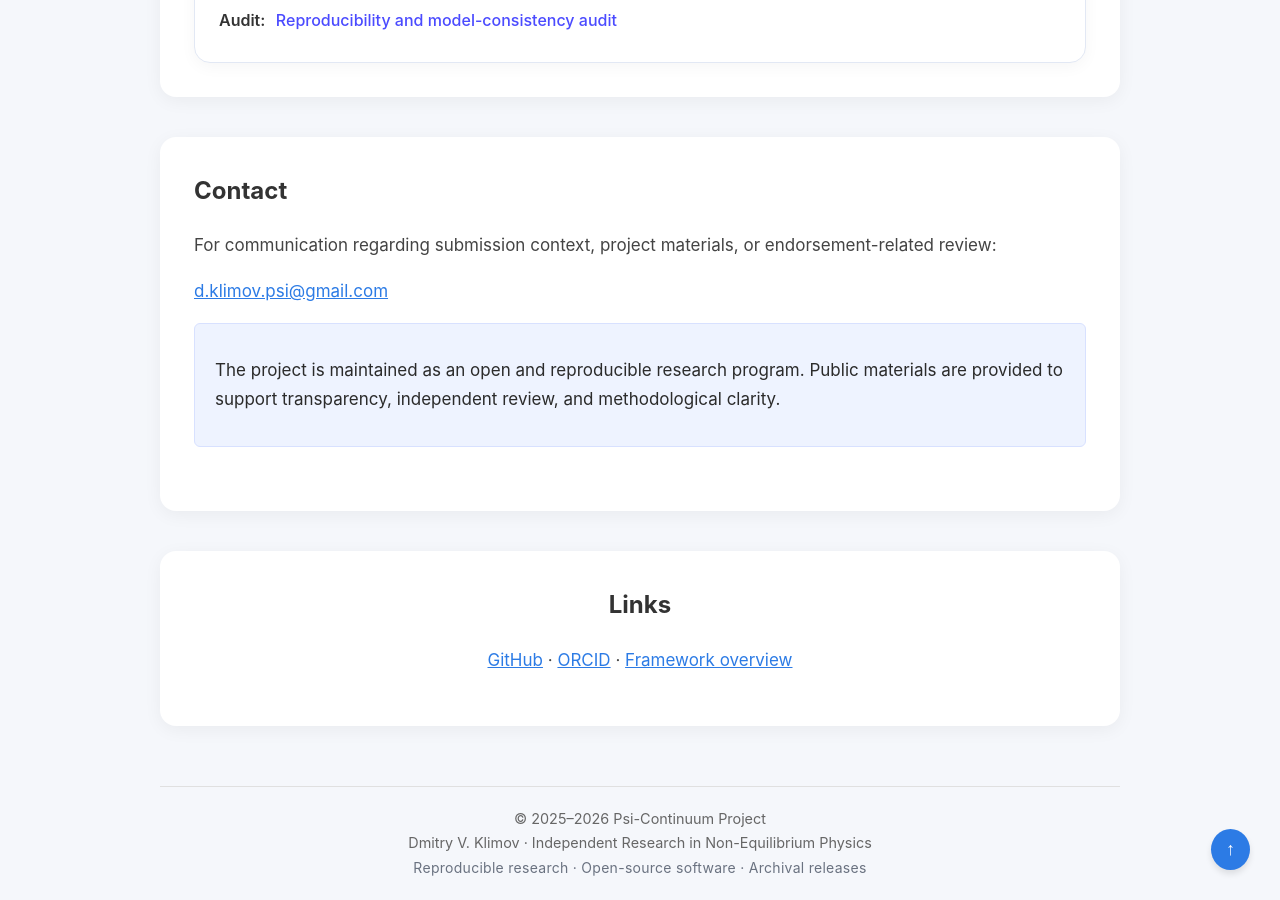
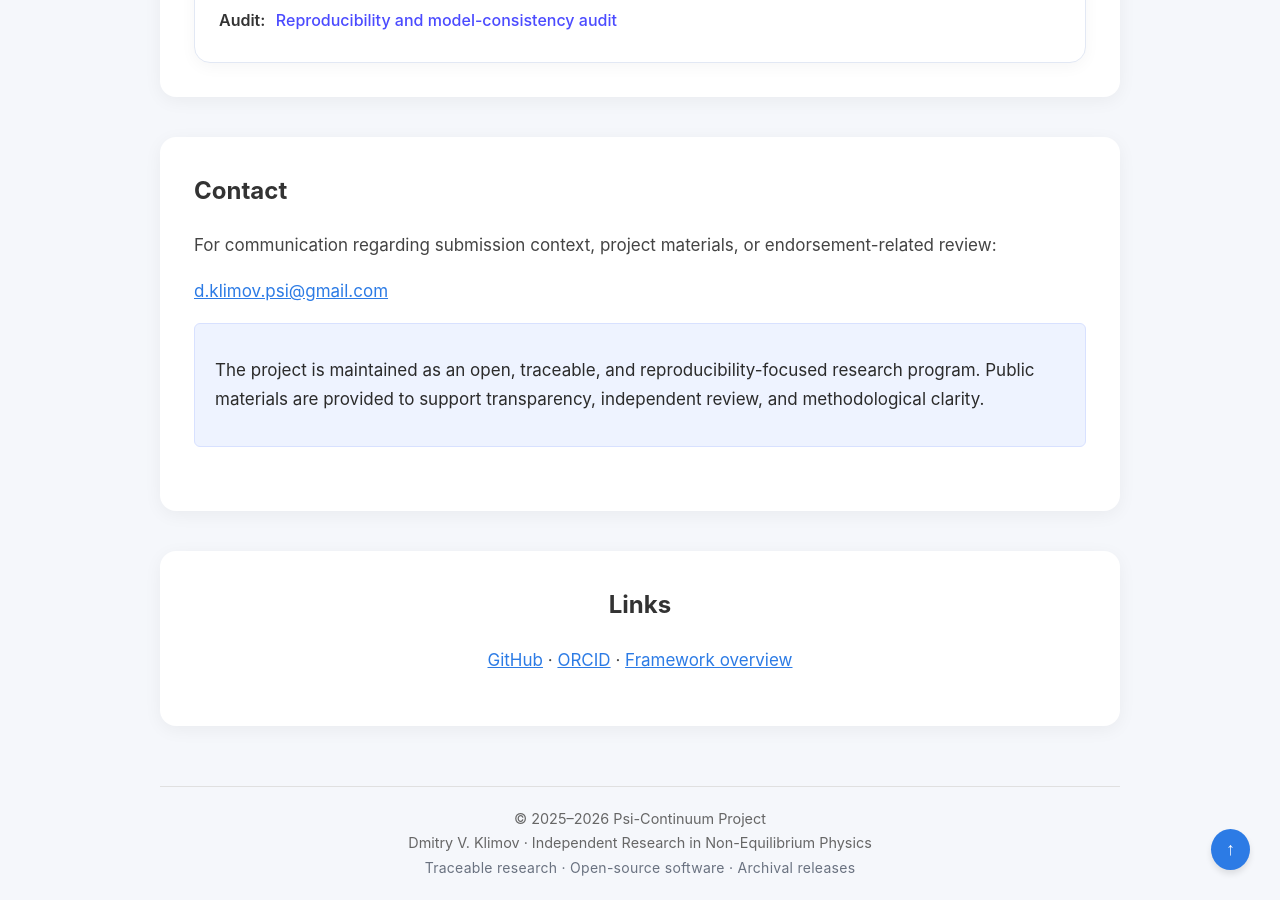
Before and after one commit to dmitrylife/Dmitrylife.github.io, a Jekyll site: the page arxiv-endorsement.html, which Jekyll copies as it is, in a window 1280 px wide and 900 px high, scrolled down 5349 px. Built offline with Jekyll 4.4.1, drawn with Linux system fonts in a browser that asks for light colours.

Commit message:
Refine research transparency wording

```diff
--- a/arxiv-endorsement.html
+++ b/arxiv-endorsement.html
@@ -351,7 +351,7 @@
 
             <div class="package-info">
                 <p>
-                    The project is maintained as an open and reproducible research program.
+                    The project is maintained as an open, traceable, and reproducibility-focused research program.
                     Public materials are provided to support transparency,
                     independent review, and methodological clarity.
                 </p>
@@ -375,7 +375,7 @@
         Dmitry V. Klimov · Independent Research in Non-Equilibrium Physics
         <br>
         <span class="titlesmall">
-            Reproducible research · Open-source software · Archival releases
+            Traceable research · Open-source software · Archival releases
         </span>
     </footer>
 
```
